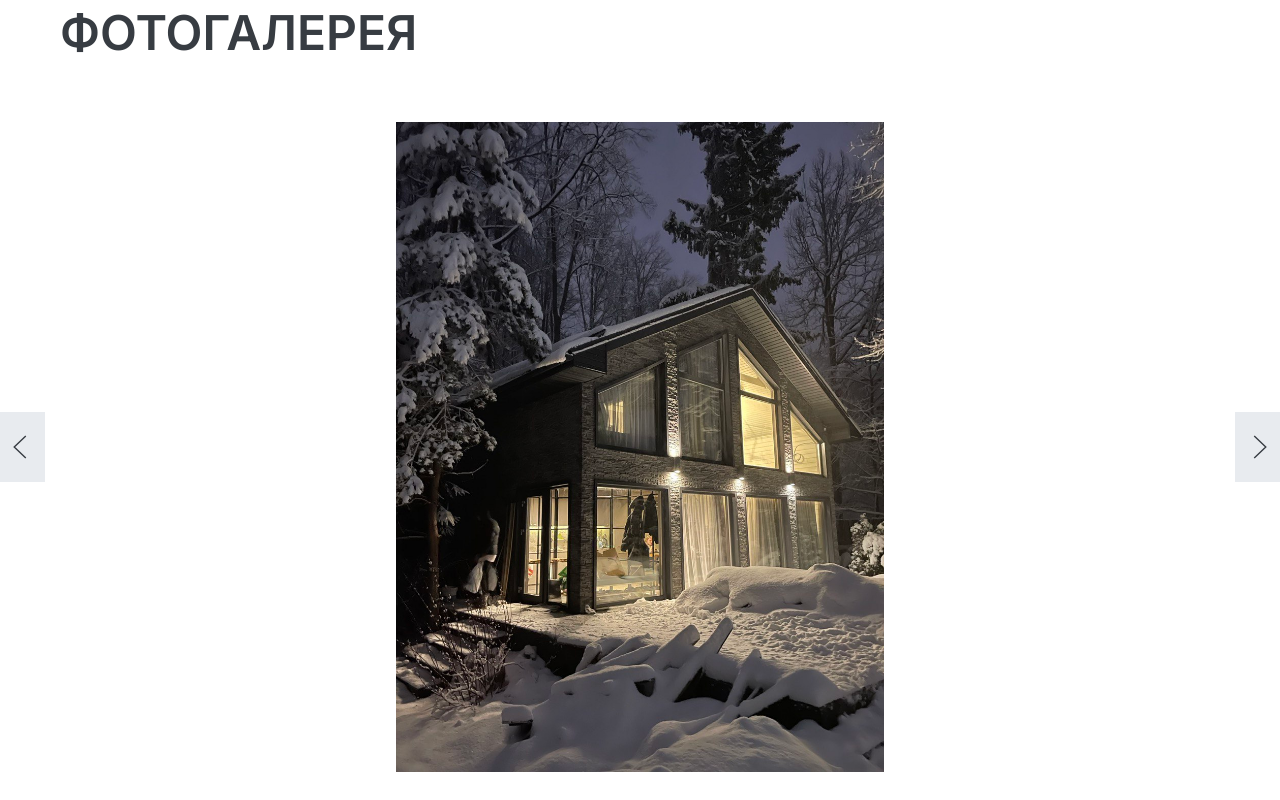
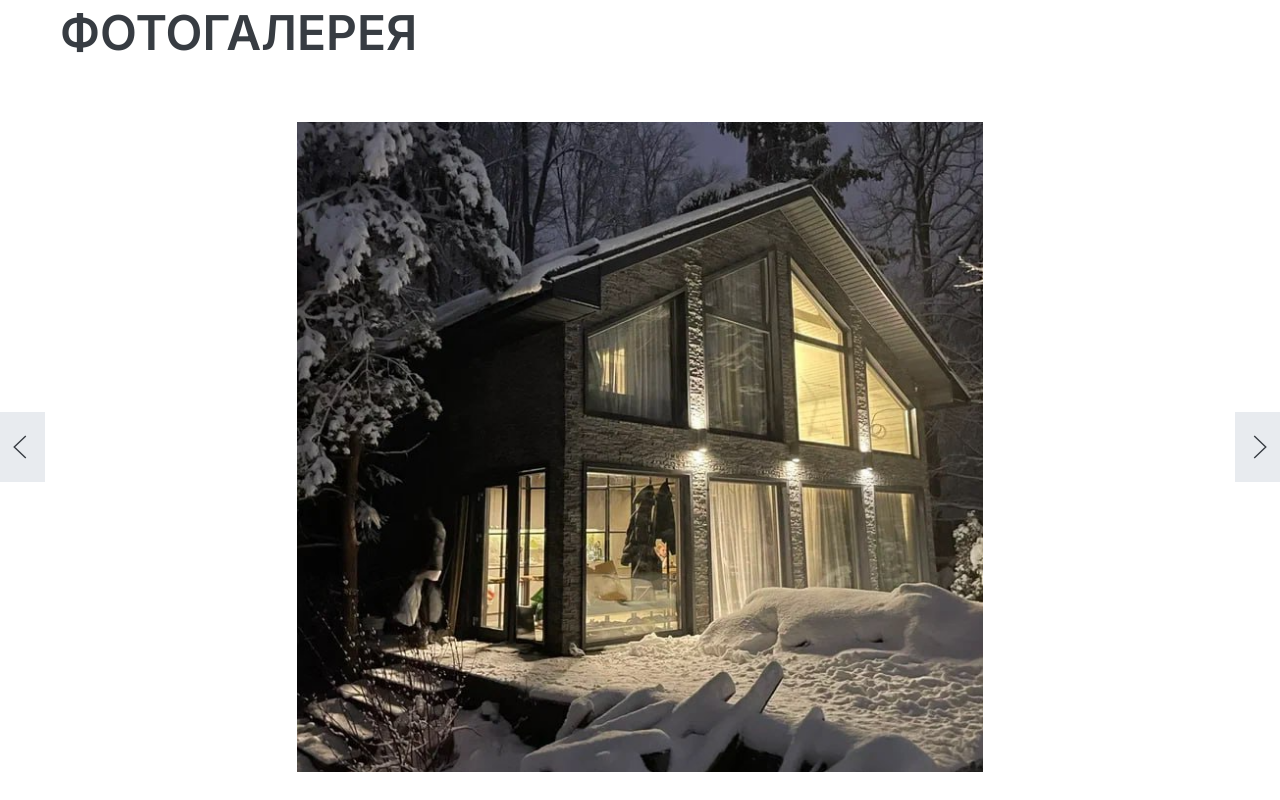
Before and after one commit to Cher17Anthon/frishouse_land, a plain HTML site: page index.html in a window 1280 px wide. Shown: the part 9240-10040 px from the top of the page. Drawn offline with Linux system fonts and the light colour scheme.

Commit message:
надеюсь последнее

```diff
--- a/index.html
+++ b/index.html
@@ -1041,7 +1041,7 @@
                             <li class="uk-slider-item gallery__item" itemscope itemtype="https://schema.org/ImageObject">
                                 <link itemprop="contentUrl" href="">
                                 <meta itemprop="name" content>
-                                <img class="uk-width-1-gallery" loading="lazy" src="images/gallery/1.jpeg" width="1160">
+                                <img class="uk-width-1-gallery" loading="lazy" src="images/gallery/53.jpg" width="1160">
                             </li>
                             <li class="uk-slider-item gallery__item" itemscope itemtype="https://schema.org/ImageObject">
                                 <link itemprop="contentUrl" href="">
```
